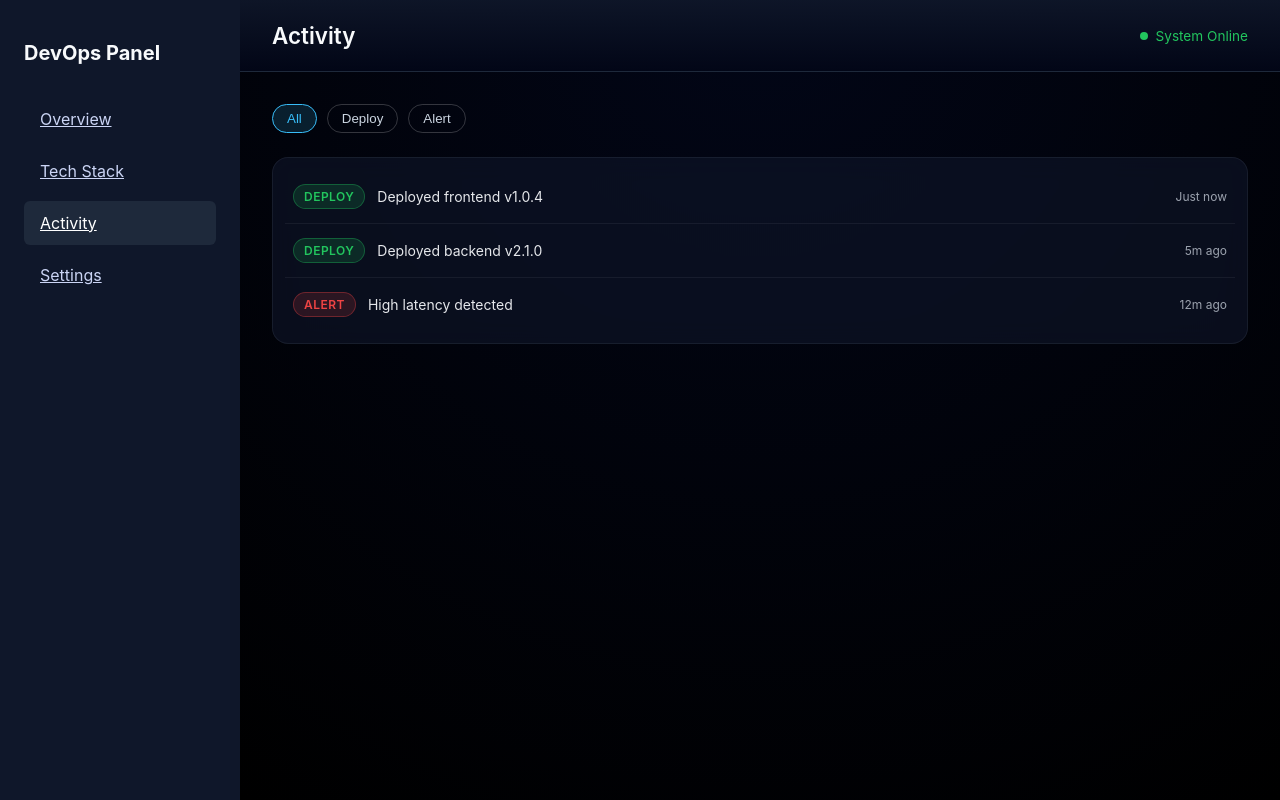
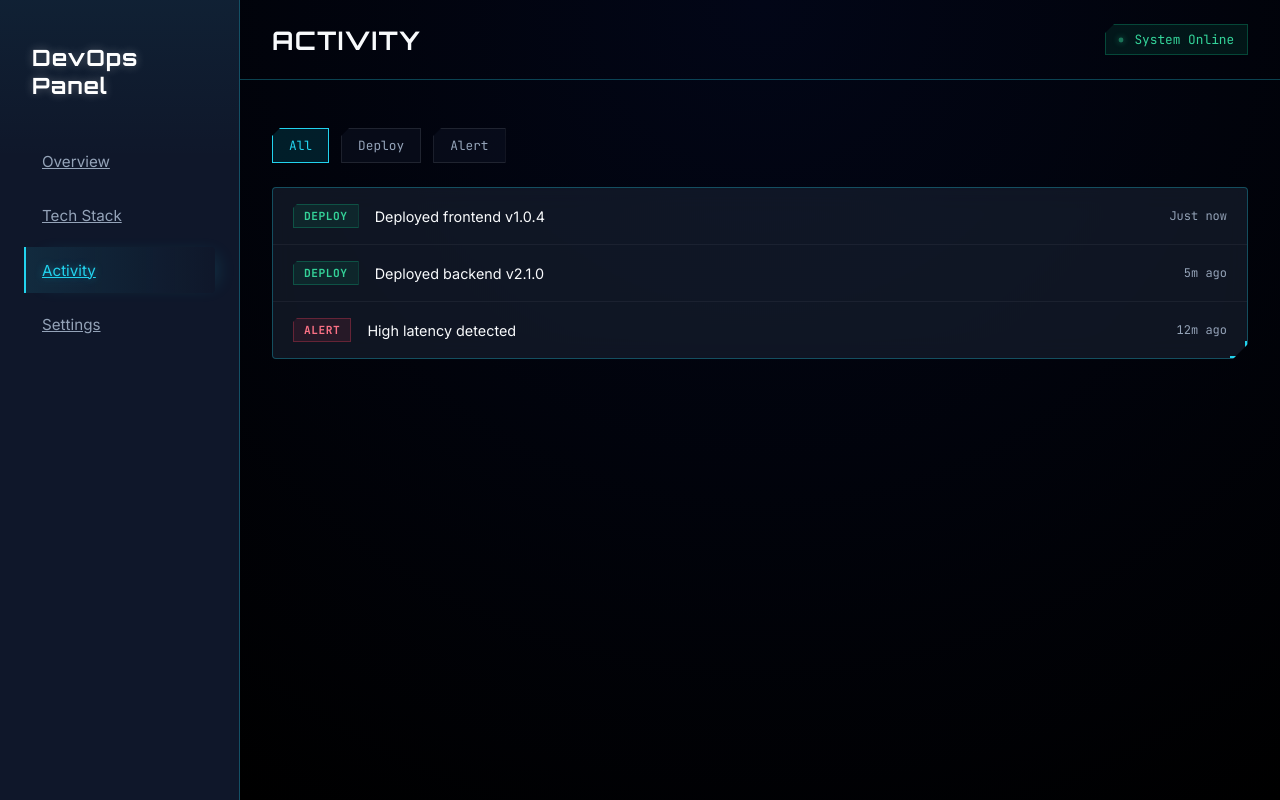
Before and after one commit to farbodjalilfar/angular-devops-dashboard, an Angular app: page /activity in a window 1280 px wide. Built offline with nearby package versions, Linux system fonts and the light colour scheme.

Commit message:
Design Updated

```diff
--- a/src/app/components/activity-list/activity-list.css
+++ b/src/app/components/activity-list/activity-list.css
@@ -1,18 +1,41 @@
 .activity-card {
-  border-radius: 16px;
-  padding: 12px;
-  background: var(--bg-card);
+  border-radius: 4px;
+  padding: 0;
+  background: var(--bg-panel);
   backdrop-filter: var(--glass-blur);
-  border: var(--surface-border);
+  border: var(--tech-border);
+  clip-path: polygon(0 0,
+      100% 0,
+      100% calc(100% - 15px),
+      calc(100% - 15px) 100%,
+      0 100%);
+  position: relative;
+}
+
+/* Corner Accent */
+.activity-card::after {
+  content: '';
+  position: absolute;
+  bottom: 0;
+  right: 0;
+  width: 15px;
+  height: 15px;
+  border-bottom: 2px solid var(--neon-cyan);
+  border-right: 2px solid var(--neon-cyan);
 }
 
 .activity-row {
   display: grid;
   grid-template-columns: auto 1fr auto;
-  gap: 12px;
+  gap: 16px;
   align-items: center;
-  padding: 14px 8px;
-  border-bottom: 1px solid rgba(255, 255, 255, 0.06);
+  padding: 16px 20px;
+  border-bottom: 1px solid rgba(255, 255, 255, 0.05);
+  transition: background 0.2s ease;
+}
+
+.activity-row:hover {
+  background: rgba(255, 255, 255, 0.02);
 }
 
 .activity-row:last-child {
@@ -21,38 +44,46 @@
 
 .badge {
   padding: 4px 10px;
-  font-size: 12px;
+  font-family: var(--font-mono);
+  font-size: 0.7rem;
   font-weight: 600;
-  border-radius: 999px;
+  border-radius: 0;
+  /* Digital style */
+  clip-path: polygon(4px 0, 100% 0, 100% 100%, 0 100%, 0 4px);
   text-transform: uppercase;
-  letter-spacing: 0.04em;
+  letter-spacing: 0.05em;
 }
 
 .badge.deploy {
-  color: #22c55e;
-  background: rgba(34, 197, 94, 0.15);
-  border: 1px solid rgba(34, 197, 94, 0.35);
+  color: var(--neon-green);
+  background: rgba(16, 185, 129, 0.1);
+  border: 1px solid rgba(16, 185, 129, 0.3);
+  box-shadow: 0 0 10px rgba(16, 185, 129, 0.1);
 }
 
 .badge.alert {
-  color: #ef4444;
-  background: rgba(239, 68, 68, 0.15);
-  border: 1px solid rgba(239, 68, 68, 0.35);
+  color: var(--neon-red);
+  background: rgba(244, 63, 94, 0.1);
+  border: 1px solid rgba(244, 63, 94, 0.3);
+  box-shadow: 0 0 10px rgba(244, 63, 94, 0.1);
 }
 
 .badge.info {
-  color: #3b82f6;
-  background: rgba(59, 130, 246, 0.15);
-  border: 1px solid rgba(59, 130, 246, 0.35);
+  color: var(--neon-blue);
+  background: rgba(59, 130, 246, 0.1);
+  border: 1px solid rgba(59, 130, 246, 0.3);
+  box-shadow: 0 0 10px rgba(59, 130, 246, 0.1);
 }
 
 .message {
-  color: #e5e7eb;
-  font-size: 14px;
+  color: var(--text-main);
+  font-size: 0.9rem;
+  font-family: var(--font-body);
 }
 
 .time {
-  color: #9ca3af;
-  font-size: 12px;
+  color: var(--text-dim);
+  font-family: var(--font-mono);
+  font-size: 0.75rem;
   white-space: nowrap;
 }
--- a/src/app/components/status-badge/status-badge.css
+++ b/src/app/components/status-badge/status-badge.css
@@ -1,18 +1,31 @@
 .badge {
-  padding: 0.3rem 0.6rem;
-  border-radius: 999px;
-  font-size: 0.75rem;
-  border: 1px solid #1e293b;
+  padding: 0.4rem 0.8rem;
+  font-family: var(--font-mono);
+  font-size: 0.7rem;
+  font-weight: 600;
+  text-transform: uppercase;
+  letter-spacing: 0.05em;
+  clip-path: polygon(6px 0, 100% 0, 100% 100%, 0 100%, 0 6px);
+  border: 1px solid;
 }
 
 .online {
-  color: #22c55e;
+  color: var(--neon-green);
+  background: rgba(16, 185, 129, 0.1);
+  border-color: var(--neon-green);
+  box-shadow: 0 0 10px rgba(16, 185, 129, 0.2);
 }
 
 .degraded {
-  color: #f59e0b;
+  color: #fbbf24;
+  background: rgba(251, 191, 36, 0.1);
+  border-color: #fbbf24;
+  box-shadow: 0 0 10px rgba(251, 191, 36, 0.2);
 }
 
 .offline {
-  color: #ef4444;
+  color: var(--neon-red);
+  background: rgba(244, 63, 94, 0.1);
+  border-color: var(--neon-red);
+  box-shadow: 0 0 10px rgba(244, 63, 94, 0.2);
 }
--- a/src/app/layout/header/header.css
+++ b/src/app/layout/header/header.css
@@ -1,33 +1,59 @@
 .app-header {
-  height: 72px;
+  height: 80px;
   display: flex;
   align-items: center;
   justify-content: space-between;
   padding: 0 32px;
-  border-bottom: 1px solid #1e293b;
-  background: linear-gradient(
-    180deg,
-    rgba(15, 23, 42, 0.9),
-    rgba(2, 6, 23, 0.95)
-  );
+  border-bottom: var(--tech-border);
+  background: transparent;
+  /* Let body gradient show through */
+  margin-bottom: 1rem;
 }
 
 .app-header h1 {
-  font-size: 1.4rem;
+  font-family: var(--font-display);
+  font-size: 1.6rem;
   font-weight: 600;
+  color: var(--text-main);
+  letter-spacing: 0.05em;
+  text-transform: uppercase;
 }
 
 .status {
   display: flex;
   align-items: center;
-  gap: 8px;
-  color: #22c55e;
-  font-size: 0.85rem;
+  gap: 10px;
+  color: var(--neon-green);
+  font-family: var(--font-mono);
+  font-size: 0.8rem;
+  background: rgba(16, 185, 129, 0.1);
+  padding: 0.4rem 0.8rem;
+  border: 1px solid rgba(16, 185, 129, 0.3);
+  clip-path: polygon(10px 0, 100% 0, 100% 100%, 0 100%, 0 10px);
 }
 
 .status .dot {
-  width: 8px;
-  height: 8px;
-  background: #22c55e;
+  width: 6px;
+  height: 6px;
+  background: var(--neon-green);
   border-radius: 50%;
+  box-shadow: 0 0 8px var(--neon-green);
+  animation: pulse 2s infinite;
 }
+
+@keyframes pulse {
+  0% {
+    opacity: 1;
+    transform: scale(1);
+  }
+
+  50% {
+    opacity: 0.5;
+    transform: scale(0.8);
+  }
+
+  100% {
+    opacity: 1;
+    transform: scale(1);
+  }
+}
--- a/src/app/layout/sidebar/sidebar.css
+++ b/src/app/layout/sidebar/sidebar.css
@@ -1,30 +1,70 @@
 .sidebar {
   width: 240px;
   height: 100vh;
-  background: #0f172a;
-  color: #f8fafc;
+  background: var(--bg-deep);
+  /* Base layer */
+  border-right: var(--tech-border);
+  color: var(--text-main);
   padding: 1.5rem;
   position: fixed;
   left: 0;
   top: 0;
+  z-index: 50;
+  backdrop-filter: var(--glass-blur);
+  /* Glass effect */
+}
+
+/* Add a subtle gradient overlay */
+.sidebar::before {
+  content: '';
+  position: absolute;
+  inset: 0;
+  background: linear-gradient(180deg, rgba(34, 211, 238, 0.05), transparent 20%);
+  pointer-events: none;
 }
 
 .logo {
-  margin-bottom: 2rem;
-  font-size: 1.25rem;
+  margin-bottom: 2.5rem;
+  font-family: var(--font-display);
+  font-size: 1.4rem;
+  font-weight: 700;
+  color: #fff;
+  text-shadow: 0 0 10px rgba(255, 255, 255, 0.3);
+  letter-spacing: 0.05em;
+  padding-left: 0.5rem;
+  position: relative;
+  z-index: 2;
 }
 
 nav a {
-  display: block;
-  padding: 0.75rem 1rem;
+  display: flex;
+  align-items: center;
+  padding: 0.85rem 1rem;
   margin-bottom: 0.5rem;
-  border-radius: 6px;
-  color: #cbd5f5;
+  border-radius: 0 4px 4px 0;
+  /* Angled tab style */
+  color: var(--text-dim);
   cursor: pointer;
+  transition: all 0.2s ease;
+  font-family: var(--font-body);
+  font-size: 0.95rem;
+  border-left: 2px solid transparent;
+  position: relative;
+  z-index: 2;
 }
 
-nav a.active,
 nav a:hover {
-  background: #1e293b;
-  color: white;
+  background: rgba(34, 211, 238, 0.05);
+  color: var(--text-main);
+  border-left-color: rgba(34, 211, 238, 0.5);
+  box-shadow: 10px 0 20px -10px rgba(34, 211, 238, 0.1);
 }
+
+nav a.active {
+  background: linear-gradient(90deg, rgba(34, 211, 238, 0.1), transparent);
+  color: var(--neon-cyan);
+  border-left-color: var(--neon-cyan);
+  box-shadow: 10px 0 20px -10px rgba(34, 211, 238, 0.2);
+  font-weight: 500;
+  text-shadow: 0 0 8px rgba(34, 211, 238, 0.4);
+}
--- a/src/app/pages/activity/activity.css
+++ b/src/app/pages/activity/activity.css
@@ -3,41 +3,51 @@
 }
 
 .page-header {
-  margin-bottom: 20px;
+  margin-bottom: 24px;
 }
 
 .page-header h1 {
+  font-family: var(--font-display);
   font-size: 28px;
   font-weight: 600;
   margin-bottom: 12px;
+  color: var(--text-main);
+  text-transform: uppercase;
+  letter-spacing: 0.05em;
+  text-shadow: 0 0 10px rgba(6, 182, 212, 0.3);
 }
 
 .filters {
   display: flex;
-  gap: 10px;
+  gap: 12px;
 }
 
 .filters button {
-  background: transparent;
-  border: 1px solid rgba(255, 255, 255, 0.2);
-  color: #cbd5e1;
-  padding: 6px 14px;
-  border-radius: 999px;
+  background: rgba(15, 23, 42, 0.4);
+  border: 1px solid rgba(255, 255, 255, 0.1);
+  color: var(--text-dim);
+  padding: 8px 16px;
+  font-family: var(--font-mono);
+  font-size: 0.8rem;
+  clip-path: polygon(8px 0, 100% 0, 100% 100%, 0 100%, 0 8px);
   cursor: pointer;
   transition: all 0.2s ease;
 }
+
 app-activity-list {
   display: block;
   margin-top: 1.5rem;
 }
 
 .filters button:hover {
-  border-color: #38bdf8;
-  color: #38bdf8;
+  border-color: var(--neon-cyan);
+  color: var(--neon-cyan);
+  box-shadow: 0 0 10px rgba(6, 182, 212, 0.2);
 }
 
 .filters button.active {
-  background: rgba(56, 189, 248, 0.15);
-  border-color: #38bdf8;
-  color: #38bdf8;
+  background: rgba(6, 182, 212, 0.15);
+  border-color: var(--neon-cyan);
+  color: var(--neon-cyan);
+  box-shadow: 0 0 15px rgba(6, 182, 212, 0.1);
 }
--- a/src/styles.css
+++ b/src/styles.css
@@ -1,19 +1,34 @@
+@import url('https://fonts.googleapis.com/css2?family=JetBrains+Mono:wght@400;700&family=Orbitron:wght@400;500;700;900&family=Inter:wght@300;400;600&display=swap');
+
 :root {
-  /* Rich Dark Theme Palette */
-  --bg-dark: #0B0E14;
-  --bg-surface: rgba(30, 41, 59, 0.4);
-  /* Glassmorphic surface */
-  --bg-card: rgba(15, 23, 42, 0.6);
+  /* Cyberpunk / HUD Palette (Orbital Blue Edition) */
+  --bg-deep: #0f172a;
+  /* Slate 900 */
+  --bg-panel: rgba(30, 41, 59, 0.5);
+  /* Slate 800 semi-transparent */
+  --bg-card: rgba(15, 23, 42, 0.7);
+  /* Slate 900 semi-transparent */
 
-  --primary-gradient: linear-gradient(135deg, #6366f1, #8b5cf6);
-  --surface-border: 1px solid rgba(148, 163, 184, 0.1);
+  /* Neons */
+  --neon-cyan: #22d3ee;
+  --neon-blue: #60a5fa;
+  --neon-purple: #c084fc;
+  --neon-red: #fb7185;
+  --neon-green: #34d399;
+
+  /* HUD Borders & Effects */
+  --tech-border: 1px solid rgba(34, 211, 238, 0.3);
+  --tech-glow: 0 0 15px rgba(34, 211, 238, 0.15);
   --glass-blur: blur(12px);
 
-  --text-main: #F8FAFC;
-  --text-secondary: #94A3B8;
-  --text-accent: #8b5cf6;
+  /* Typography */
+  --font-display: 'Orbitron', sans-serif;
+  --font-body: 'Inter', sans-serif;
+  --font-mono: 'JetBrains Mono', monospace;
 
-  --shadow-glow: 0 0 20px rgba(139, 92, 246, 0.15);
+  --text-main: #f8fafc;
+  --text-dim: #94a3b8;
+  --text-accent: #38bdf8;
 }
 
 * {
@@ -22,8 +37,13 @@
 
 body {
   margin: 0;
-  font-family: 'Inter', system-ui, -apple-system, BlinkMacSystemFont, sans-serif;
-  background: radial-gradient(circle at top center, #1e1b4b, #0B0E14 40%);
+  font-family: var(--font-body);
+  background:
+    radial-gradient(circle at 50% 0%, #1e1b4b, transparent 70%),
+    linear-gradient(rgba(56, 189, 248, 0.03) 1px, transparent 1px),
+    linear-gradient(90deg, rgba(56, 189, 248, 0.03) 1px, transparent 1px),
+    #0f172a;
+  background-size: 100% 100%, 40px 40px, 40px 40px, 100% 100%;
   background-attachment: fixed;
   color: var(--text-main);
   min-height: 100vh;
```
Also changed, not shown: src/app/components/stat-card/stat-card.css (+42 -30 lines), src/app/pages/overview/overview.css (+57 -21 lines), src/app/pages/settings/settings.css (+75 -30 lines), src/app/pages/stack/stack.css (+140 -33 lines).
